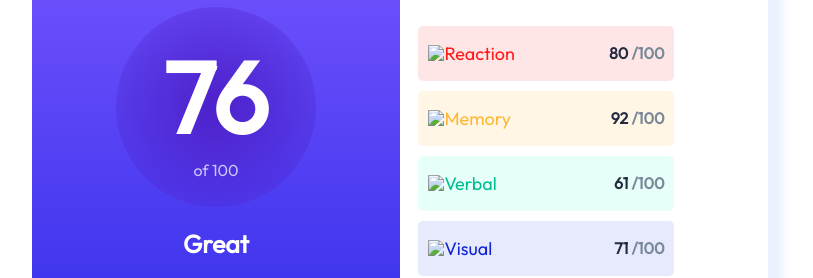
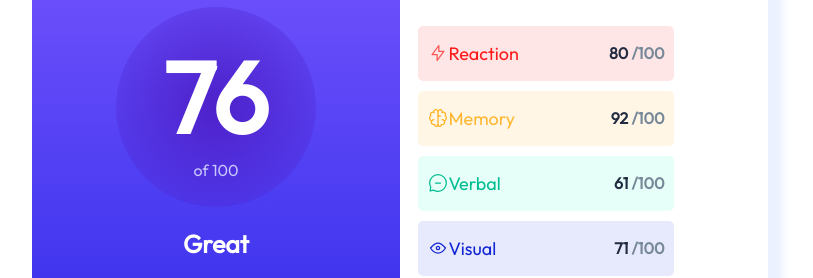
Before and after one commit to mister1mohit/Result-card, a plain HTML site: page index.html in a window 1280 px wide. Shown: the part 236-514 px from the top of the page, without its empty margins (240-1053 px from the left). Drawn offline with Linux system fonts and the light colour scheme.

Commit message:
Update index.html

```diff
--- a/index.html
+++ b/index.html
@@ -27,7 +27,7 @@
     <div class="summary">
       <h3>Summary</h3>
       <div class="box" style="background-color:hsla(0, 100%, 95%); color:hsla(0, 100%, 55%);">
-        <img src="./assets/images/icon-reaction.svg">
+        <img src="./icon-reaction.svg">
         <p>Reaction</p>
         <div class="text-span">
           <span style="color:hsl(224, 30%, 20%);">80</span>
@@ -36,7 +36,7 @@
       </div>
 
       <div class="box" style="background-color:hsla(39, 100%, 95%); color:hsla(39, 100%, 60%);">
-        <img src="./assets/images/icon-memory.svg">
+        <img src="./icon-memory.svg">
         <p>Memory</p>
         <div class="text-span">
           <span style="color:hsl(224, 30%, 20%);">92</span>
@@ -45,7 +45,7 @@
       </div>
 
       <div class="box" style="background-color:hsl(166, 100%, 95%); color:hsla(166, 100%, 37%);">
-        <img src="./assets/images/icon-verbal.svg">
+        <img src="./icon-verbal.svg">
         <p>Verbal</p>
         <div class="text-span">
           <span style="color:hsl(224, 30%, 20%);">61</span>
@@ -54,7 +54,7 @@
       </div>
 
       <div class="box" style="background-color:hsla(234, 85%, 95%); color:hsla(234, 85%, 45%);">
-        <img src="./assets/images/icon-visual.svg">
+        <img src="./icon-visual.svg">
         <p>Visual</p>
         <div class="text-span">
           <span style="color:hsl(224, 30%, 20%);">71</span>
```
